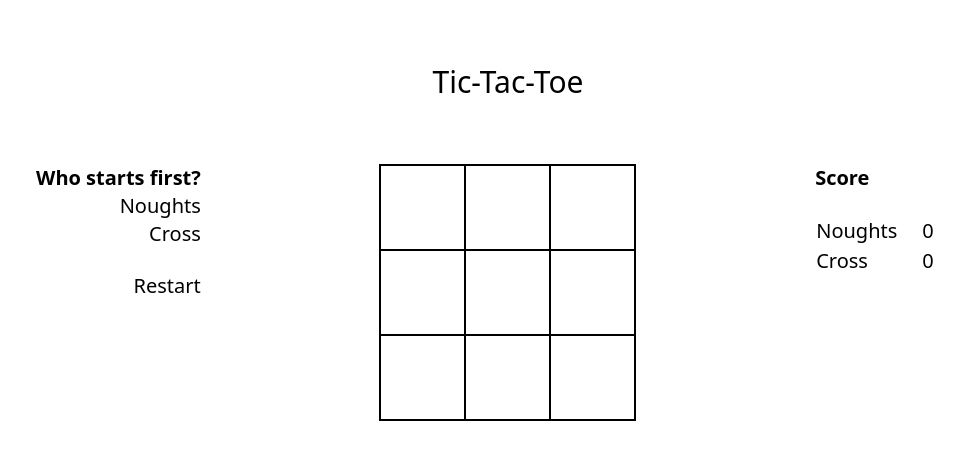
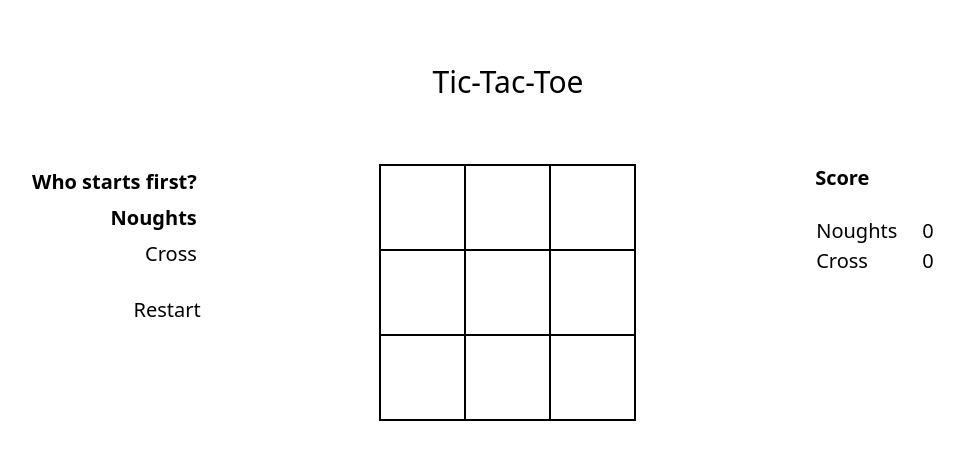
Before and after one commit to devidduma/tic-tac-toe, an Angular app: page / in a window 1280 px wide. Shown: the top 460 px of the page, without its empty margins (132-1096 px from the left). Built offline with nearby package versions, Linux system fonts and the light colour scheme.

Commit message:
feat(LeftPaneComponent): Improve left pane padding and onClick styling

```diff
--- a/src/app/components/leftpane/leftpane.component.css
+++ b/src/app/components/leftpane/leftpane.component.css
@@ -0,0 +1,13 @@
+.start-first p {
+  @apply p-1;
+}
+
+@media screen and (orientation: portrait) {
+  .start-first p {
+    @apply p-2;
+  }
+}
+
+p:active {
+  @apply font-semibold;
+}
--- a/src/app/components/leftpane/leftpane.component.html
+++ b/src/app/components/leftpane/leftpane.component.html
@@ -1,9 +1,11 @@
-<div>
+<div class="start-first">
   <p class="font-semibold">Who starts first?</p>
-  <p (click)="firstToPlayNoughts()" class="cursor-pointer">Noughts</p>
-  <p (click)="firstToPlayCross()" class="cursor-pointer">Cross</p>
+  <p (click)="firstToPlayNoughts()" class="cursor-pointer"
+     [ngClass]="{'font-semibold': this.startGameWith == 0}">Noughts</p>
+  <p (click)="firstToPlayCross()" class="cursor-pointer"
+     [ngClass]="{'font-semibold': this.startGameWith == 1}">Cross</p>
 </div>
 
-<div (click)="restart()" class="mt-6 cursor-pointer">
-  Restart
+<div (click)="restart()" class="restart mt-6 cursor-pointer">
+  <p>Restart</p>
 </div>
--- a/src/app/components/leftpane/leftpane.component.ts
+++ b/src/app/components/leftpane/leftpane.component.ts
@@ -2,11 +2,14 @@ import {Component, ViewChild} from '@angular/core';
 import {BoardComponent} from "../board/board.component";
 import {BoardService} from "../../services/board.service";
 import {FeedbackService} from "../../services/feedback.service";
+import {NgClass} from "@angular/common";
 
 @Component({
   selector: 'app-leftpane',
   standalone: true,
-  imports: [],
+  imports: [
+    NgClass
+  ],
   templateUrl: './leftpane.component.html',
   styleUrl: './leftpane.component.css'
 })
@@ -15,14 +18,18 @@ export class LeftpaneComponent {
   constructor(private boardService: BoardService, private feedbackService: FeedbackService) {
   }
 
+  public startGameWith: number = 0;
+
   firstToPlayNoughts() {
     this.boardService.firstToPlayNoughts();
+    this.startGameWith = 0;
     if(this.boardService.statusIndex == 0)
       this.feedbackService.setFeedbackMessage("Noughts starts first.");
   }
 
   firstToPlayCross() {
     this.boardService.firstToPlayCross();
+    this.startGameWith = 1;
     if(this.boardService.statusIndex == 0)
       this.feedbackService.setFeedbackMessage("Cross starts first.");
   }
--- a/src/app/services/board.service.ts
+++ b/src/app/services/board.service.ts
@@ -14,7 +14,7 @@ export class BoardService {
   ]);
 
   private turn: number = 0;
-  private turnShift: number = 0;
+  public turnShift: number = 0;
 
   // "ReadyToStart", "Playing", "NoughtsWin", "CrossWin", "Draw"
   public statusIndex: number = 0;
```
